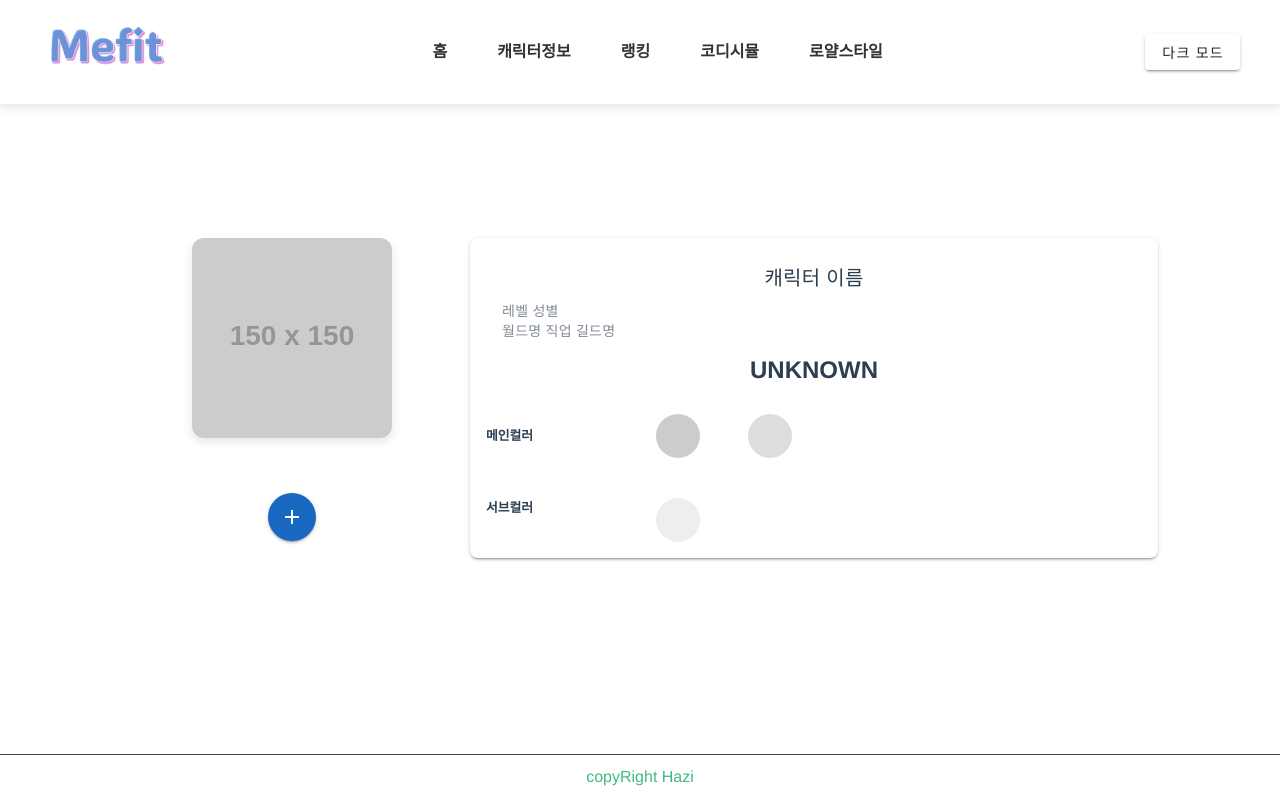
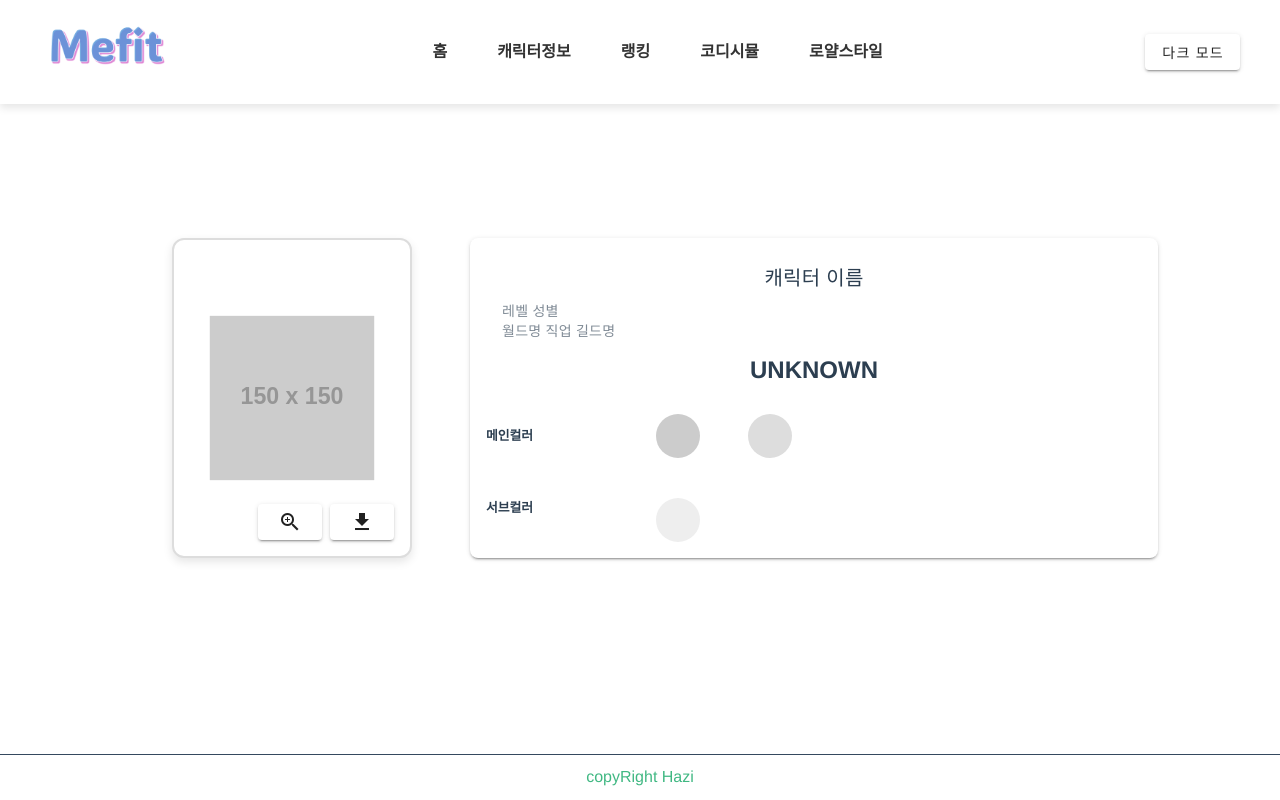
Before and after one commit to wmeong/Mefit-client, a Vue app in the folder mefit-client/: page /characterinfo in a window 1280 px wide. Built offline with nearby package versions, Linux system fonts and the light colour scheme; a web font is replaced by a local one.

Commit message:
feat: 캐릭터정보 카드 확대,축소 버튼, 다운로드 기능 추가

```diff
--- a/mefit-client/src/views/CharacterInfo.vue
+++ b/mefit-client/src/views/CharacterInfo.vue
@@ -2,26 +2,37 @@
   <v-container class="main-container" fluid>
     <!-- 캐릭터 이미지와 기본 정보 정렬 -->
     <v-row class="align-start" dense>
-      <v-col cols="12" md="4" class="character-image-container">
+      <v-col cols="12" md="4">
+        <!-- 테두리를 포함하는 wrapper -->
+        <div class="avatar-container">
           <!-- 캐릭터 이미지 -->
           <v-img
             :src="
               characterInfo.character_image || 'https://via.placeholder.com/150'
             "
             alt="Character Image"
+            class="character-image"
             :style="{
               transform: `scale(${scale})`,
-            transition: 'transform 0.3s',
+              transition: 'transform 0.3s ease-in-out',
             }"
-          max-height="300"
-          width="200"
-          class="character-image"
           ></v-img>
+          <!-- 버튼 그룹 -->
+          <div class="button-group">
             <!-- 확대/축소 버튼 -->
-        <div class="zoom-button-container">
-          <v-btn @click="toggleZoom" icon color="primary">
-            <v-icon>{{ scale === 1 ? "mdi-plus" : "mdi-minus" }}</v-icon>
+            <v-btn @click="toggleZoom" class="modern-btn" elevation="2">
+              <v-icon size="24">{{
+                scale === 0.7
+                  ? "mdi-magnify-plus-outline"
+                  : "mdi-magnify-minus-outline"
+              }}</v-icon>
             </v-btn>
+
+            <!-- 다운로드 버튼 -->
+            <v-btn @click="downloadImage" class="modern-btn" elevation="2">
+              <v-icon size="24">mdi-download</v-icon>
+            </v-btn>
+          </div>
         </div>
       </v-col>
       <v-col cols="12" md="8">
@@ -233,7 +244,7 @@ export default {
   name: "CharacterInfo",
   data() {
     return {
-      scale: 1, // 초기 확대 배율
+      scale: 0.7, // 초기 확대 배율
       characterName: "", // 검색어
       characterInfo: {}, // 캐릭터 정보 데이터
       message: "", // 오류 메시지
@@ -285,7 +296,20 @@ export default {
      * 확대/축소 토글
      */
     toggleZoom() {
-      this.scale = this.scale === 1 ? 1.5 : 1; // 1배 -> 1.5배 또는 1.5배 -> 1배로 토글
+      this.scale = this.scale === 1.0 ? 0.7 : 1.0;
+    },
+    async downloadImage() {
+      try {
+        const response = await fetch(this.characterInfo.character_image);
+        const blob = await response.blob();
+        const link = document.createElement("a");
+        link.href = URL.createObjectURL(blob);
+        link.download = "character_image.png"; // 다운로드 파일 이름
+        link.click();
+        URL.revokeObjectURL(link.href); // 메모리 해제
+      } catch (error) {
+        console.error("이미지 다운로드 중 오류가 발생했습니다:", error);
+      }
     },
     /**
      * 캐릭터 정보를 API에서 검색 및 저장
@@ -520,10 +544,11 @@ export default {
   flex-direction: column;
 }
 .character-image {
-  border-radius: 12px;
-  box-shadow: 0px 4px 10px rgba(0, 0, 0, 0.1);
-  background-color: #f9f9f9;
-  cursor: pointer;
+  max-height: 250px; /* 초기 높이를 줄임 */
+  max-width: auto; /* 너비를 높이에 비례해 자동 조정 */
+  object-fit: contain; /* 이미지 비율 유지 */
+  display: block;
+  margin: 0 auto;
 }
 .modern-card {
   background-color: #ffffff;
@@ -609,10 +634,60 @@ export default {
   align-items: center;
 }
 .character-image {
-  cursor: pointer;
+  max-height: 280px; /* 이미지 최대 높이 */
+  width: auto;
+  display: block;
+  margin: 0 auto; /* 이미지 가운데 정렬 */
+}
+.button-row {
+  margin-top: 16px; /* 버튼과 이미지 간격 */
+  display: flex;
+  justify-content: center; /* 버튼을 가운데 정렬 */
+  gap: 16px; /* 버튼 간격 */
+}
+.button-row v-btn {
+  box-shadow: 0px 2px 5px rgba(0, 0, 0, 0.1); /* 버튼 그림자 */
 }
 .zoom-button-container {
   margin-top: 55px; /* 이미지와 버튼 사이 간격을 더 넓게 */
   text-align: center;
 }
+.button-group {
+  position: absolute;
+  bottom: 16px; /* 컨테이너 하단에서 여백 */
+  right: 16px; /* 컨테이너 오른쪽에서 여백 */
+  display: flex;
+  gap: 8px; /* 버튼 간 간격 */
+  z-index: 10; /* 이미지 위에 위치 */
+}
+.button-group v-btn {
+  width: 40px; /* 버튼 크기 */
+  height: 40px;
+  border-radius: 50%; /* 원형 버튼 */
+  box-shadow: 0px 2px 5px rgba(0, 0, 0, 0.1);
+}
+.character-image-wrapper {
+  display: flex;
+  justify-content: center;
+  align-items: center;
+  width: 100%;
+  height: auto;
+  overflow: visible; /* 'hidden' 대신 'visible'로 수정 */
+  position: relative;
+}
+.avatar-container {
+  position: relative;
+  width: 240px;
+  height: 320px;
+  margin: 0 auto;
+  border: 2px solid #ddd;
+  border-radius: 12px;
+  background-color: #fff;
+  box-shadow: 0px 4px 10px rgba(0, 0, 0, 0.1);
+  display: flex;
+  align-items: center;
+  justify-content: center;
+  overflow: hidden; /* 불필요한 요소가 넘어가지 않도록 */
+}
+
 </style>
```
Lines whose indentation alone changed are shown as unchanged.
